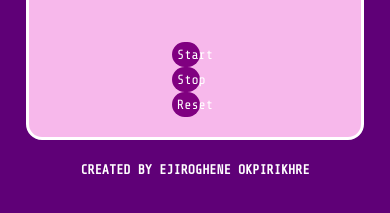
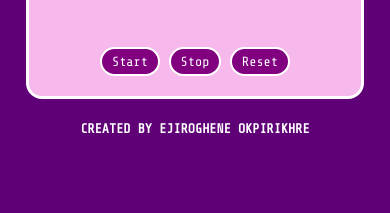
Before and after one commit to Mzajirow/Stopwatch-Project, a plain HTML site: page index.html in a window 390 px wide. Shown: the part 249-462 px from the top of the page. Drawn offline with nearby package versions, Linux system fonts and the light colour scheme.

Commit message:
latest update

```diff
--- a/index.css
+++ b/index.css
@@ -93,21 +93,20 @@ button {
 /* Media query for mobile */
 @media (max-width: 600px) {
   #stopwatch-container {
-    flex-direction: column; /* Stack the items vertically */
-    gap: 15px; /* Add space between elements */
-    width: fit-content; /* Make it responsive */
+
+    gap: 20px;
+    width: fit-content;
   }
 
   #timer-display {
-    font-size: 50px; /* smaller font so it fits nicely */
+    font-size: 50px;
   }
 
   .timer-button {
-    width: 60%; /* Buttons stretch nicely */
-    height: auto;
-    display: flex;
-    flex-direction: column;
-    align-items: space-between;
+    width: fit-content;
+    height: fit-content;
+    border: 2px solid white;
+    padding: 5px 10px;
     max-width: 200px;
   }
 }
```
